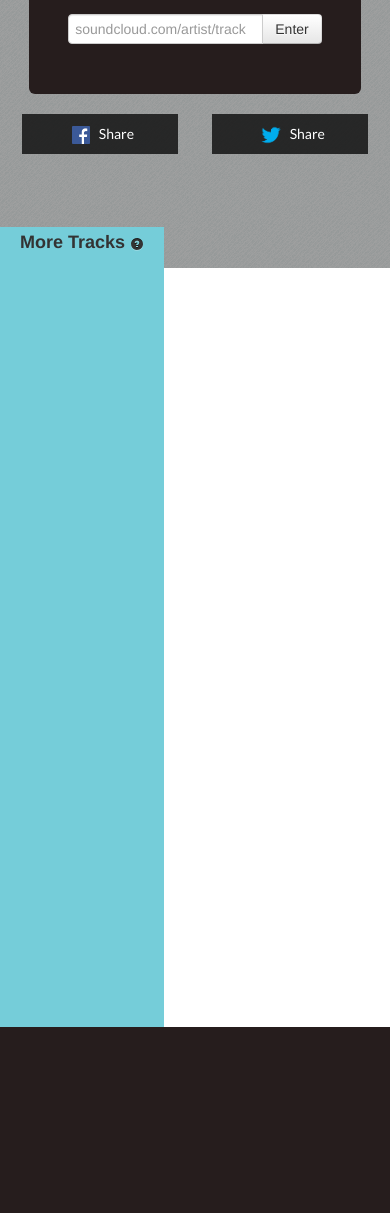
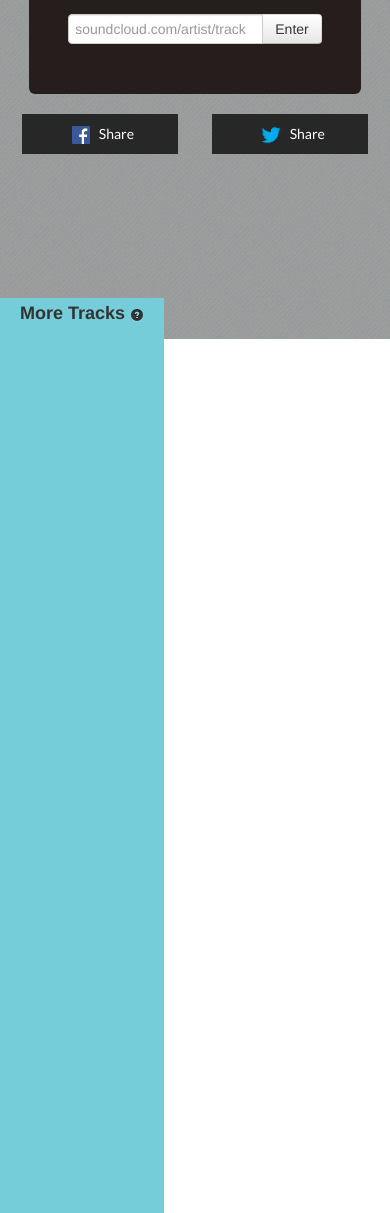
Before and after one commit to ericrav/hipstring-OLD, a Django app: template templates/home.html in a window 390 px wide. Shown: the part 617-1830 px from the top of the page. Before the commit the page ends 1644 px from the top, so only its background shows below. Run offline with Django 3.2, Linux system fonts and the light colour scheme; the template is opened without the code that fills it, so the values that code supplies are empty; parts of the project's set-up code (start-up, migrations or seed data) failed here and were passed over; some libraries are stand-ins or nearby versions.

Commit message:
some fixes

```diff
--- a/static/css/style.css
+++ b/static/css/style.css
@@ -473,7 +473,10 @@
     width: 100%;
 }
 .selectedSound-container, .selectedSound, .color-bg, .more-tracks{
-    min-height: 800px;
+    min-height: 825px;
+}
+#home .selectedSound-container, #home .selectedSound, #home .color-bg, #home .more-tracks{
+    min-height: 915px;
 }
 .more-tracks{
     position: absolute;
--- a/templates/home.html
+++ b/templates/home.html
@@ -1,7 +1,7 @@
 {% extends 'base.html' %}
 {% block title %}Hipstring{% endblock %}
 {% block primary %}
-  <div class="main-container">
+  <div id="home" class="main-container">
     <div class="selectedSound-container">
       <div class="selectedSound">
         <div class="color-bg">
```
